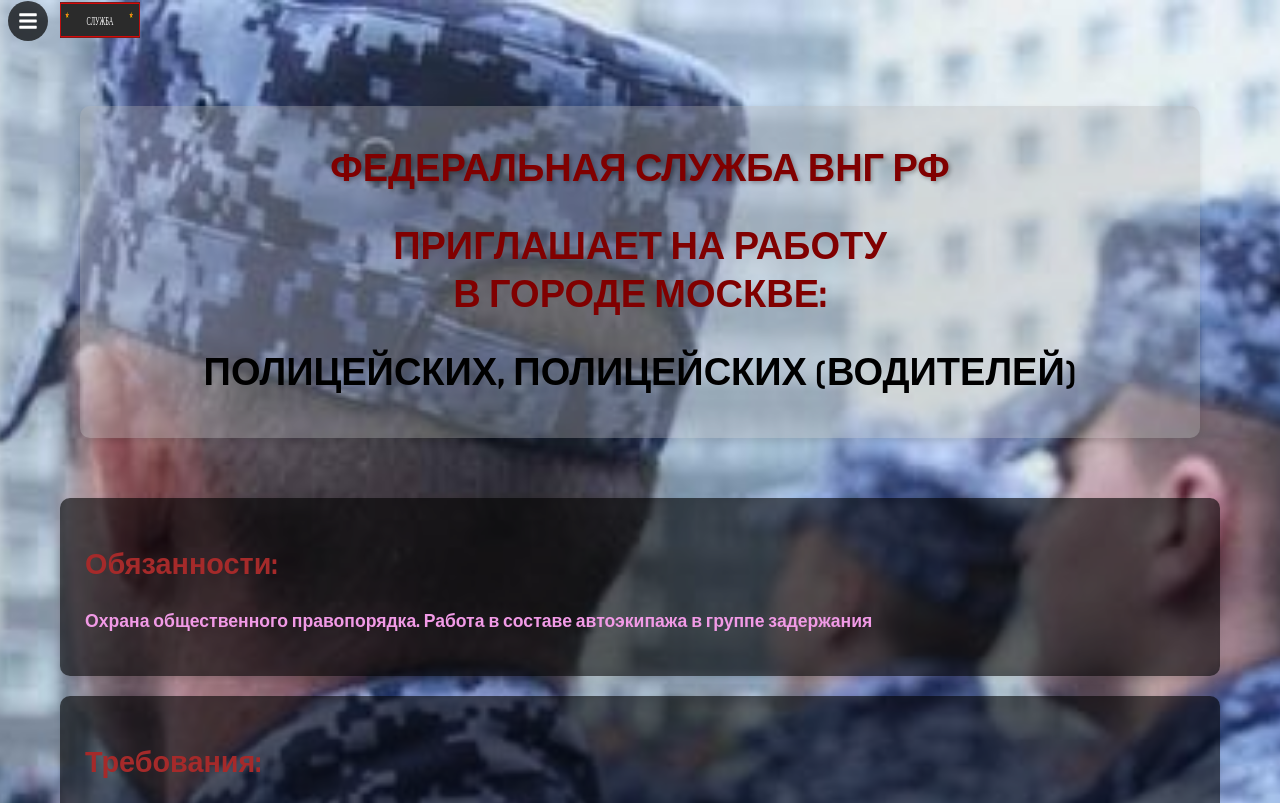
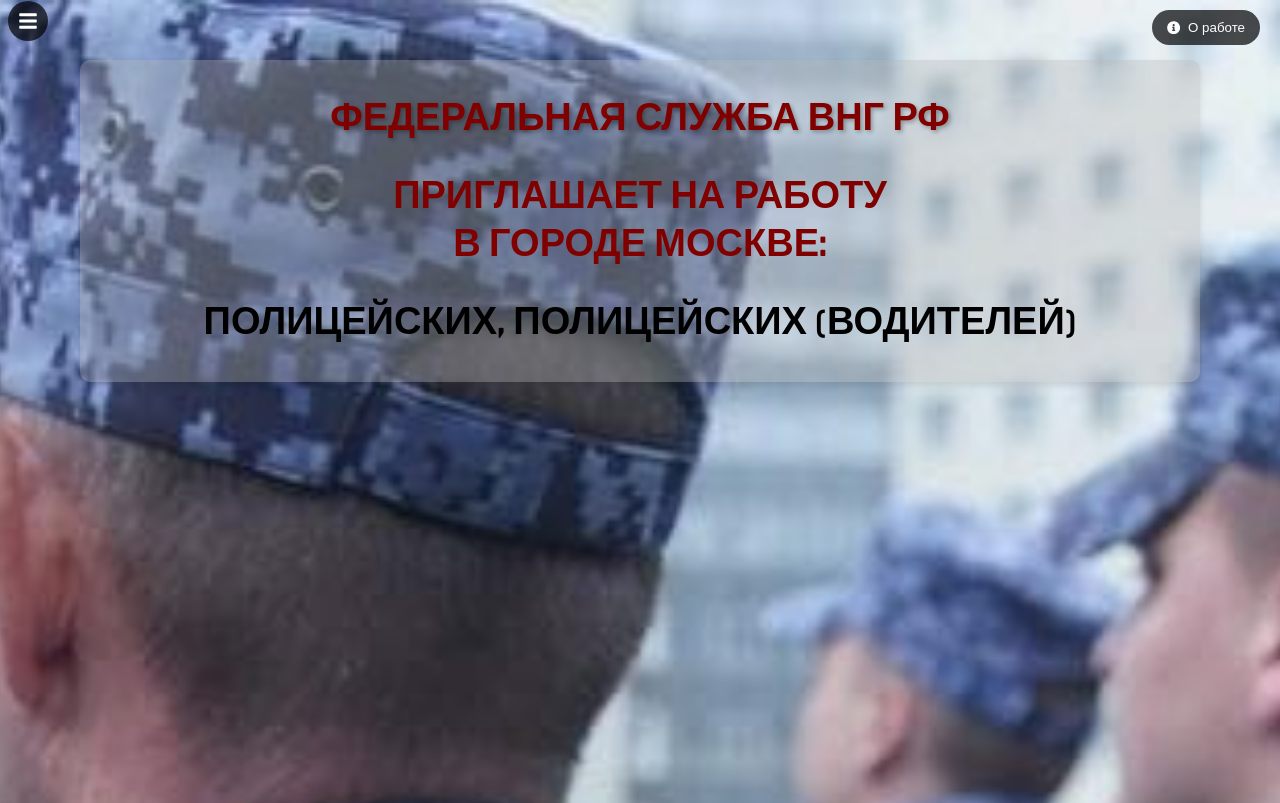
Before and after one commit to Alexander-Sab/BNG, a React (Create React App) app: page / in a window 1280 px wide. Shown: the top 803 px of the page. Built offline with nearby package versions, Linux system fonts and the light colour scheme.

Commit message:
кнопка о работе

```diff
--- a/src/components/Header.css
+++ b/src/components/Header.css
@@ -1,3 +1,11 @@
+/* Основной контейнер страницы */
+.about-page {
+  position: relative; /* Добавляем это */
+  min-height: 100vh;
+  padding: 20px;
+}
+
+
 
 /* Стиль только для блока обязанностей */
 .header {
@@ -7,8 +15,57 @@
     border-radius: 10px;
     margin: 20px 0;
     box-shadow: 0 4px 6px rgba(0, 0, 0, 0.1);
+
+    position: relative;
+  text-align: center;
+  padding: 20px;
+  color: white;
+}
+/* кнопка */
+.about-button {
+  position: fixed;
+  top: 20px;
+  right: 20px;
+  background: rgba(0, 0, 0, 0.7);
+  color: white;
+  border: none;
+  padding: 10px 15px;
+  border-radius: 20px;
+  display: flex;
+  align-items: center;
+  gap: 8px;
+  cursor: pointer;
+  transition: all 0.3s ease;
+  z-index: 1000;
+  margin-top: -10px;
 }
 
+.about-button:hover {
+  background: rgba(0, 0, 0, 0.9);
+  transform: scale(1.05);
+}
+
+
+
+/* Адаптация для мобильных */
+@media (max-width: 768px) {
+  .about-button {
+    top: 15px;
+    right: 15px;
+    padding: 8px 12px;
+    font-size: 0.9rem;
+  }
+
+  .header h1 {
+    font-size: 1.5rem;
+    margin-top: 30px;
+  }
+
+  .header-p1, .header-p2 {
+    font-size: 1.1rem;
+  }
+}
+/* //// */
 .header h1 {
     color: var(--header-h1);  /* Бордовый цвет в HEX */
     font-size: 38px;
@@ -46,19 +103,3 @@
   align-items: center;
 
 }
-
-.icon-slugba  {
-  position: fixed;
-  top: 2px;
-  left: 60px;
-  width: 80px; /* Настройте размер SVG */
-  height: 36px;
-  fill: #000; /* Измените цвет, если SVG поддерживает fill */
-}
-
-/* Дополнительные стили, если нужно */
-.about-header {
-  display: flex;
-  align-items: center;
-  padding: 10px;
-}
--- a/src/components/Header.jsx
+++ b/src/components/Header.jsx
@@ -1,7 +1,5 @@
-import React from 'react';
 import { useNavigate } from 'react-router-dom';
-import { FaArrowLeft } from 'react-icons/fa'; // Убедитесь, что этот импорт корректен
-import icon from './sluzhba_final.svg';
+import { FaInfoCircle } from 'react-icons/fa';
 import './Header.css';
 
 export default function Header() {
@@ -9,15 +7,17 @@ export default function Header() {
 
   return (
     <div className="about-page">
-      {/* Добавляем кнопку "Назад" вверху страницы */}
-      <div className="about-header">
-       <button className="button-icon-slugba" onClick={() => navigate(-1)}>
-  <img className="icon-slugba" src={icon} alt="Назад"  />
-</button>
-        {/* <h1>О нашей работе</h1> */}
-      </div>
+      <header className="header">
+        {/* Кнопка теперь внутри .header но позиционируется абсолютно */}
+        <button
+          className="about-button"
+          onClick={() => navigate('/about')}
+          aria-label="Подробно о нашей работе"
+        >
+          <FaInfoCircle />
+          <span>О работе</span>
+        </button>
 
-      <header className="header">
         <h1>Федеральная Служба ВНГ РФ</h1>
         <p className="header-p1">приглашает на работу<br /> в городе Москве:</p>
         <p className="header-p2">полицейских, полицейских (водителей)</p>
```
